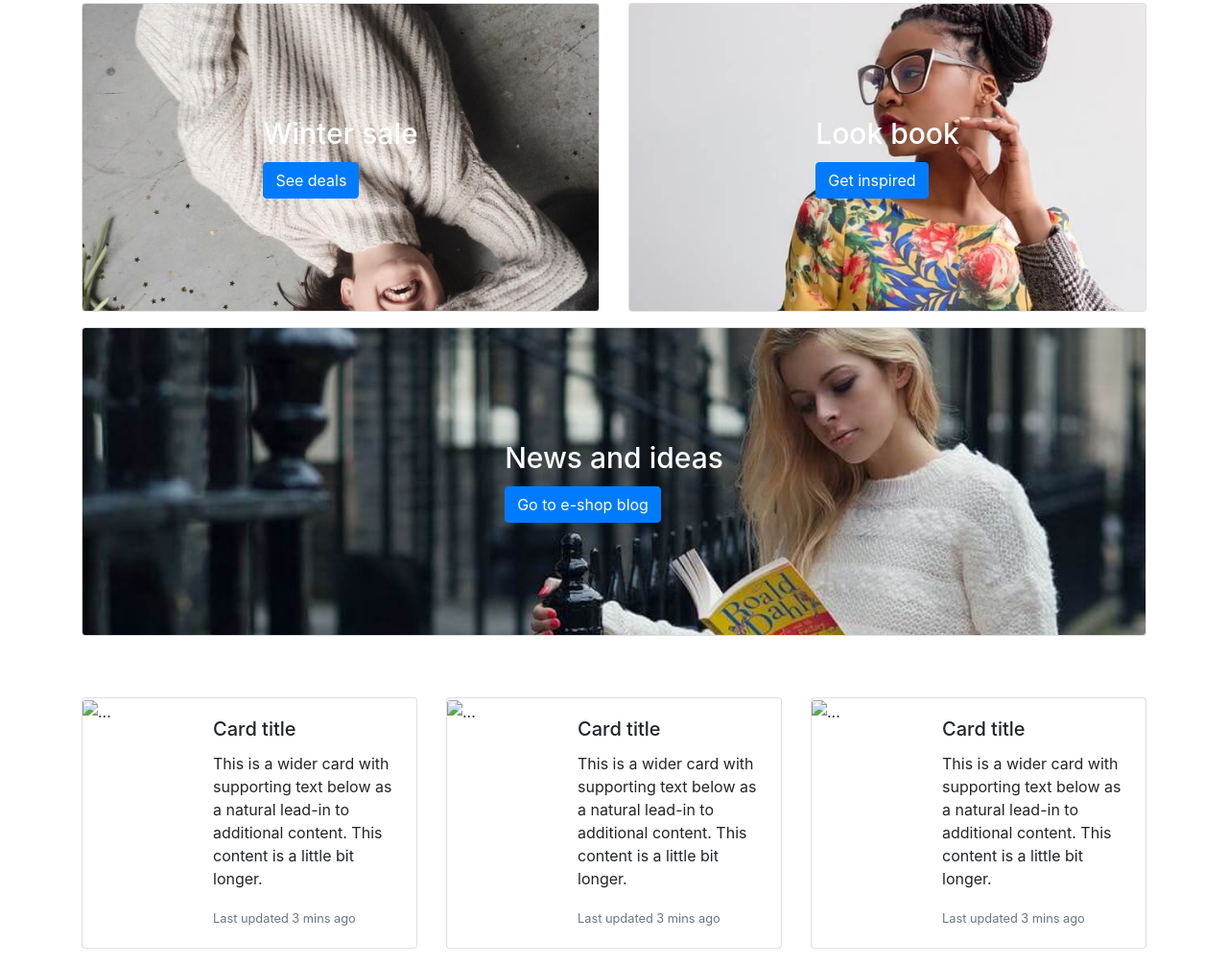
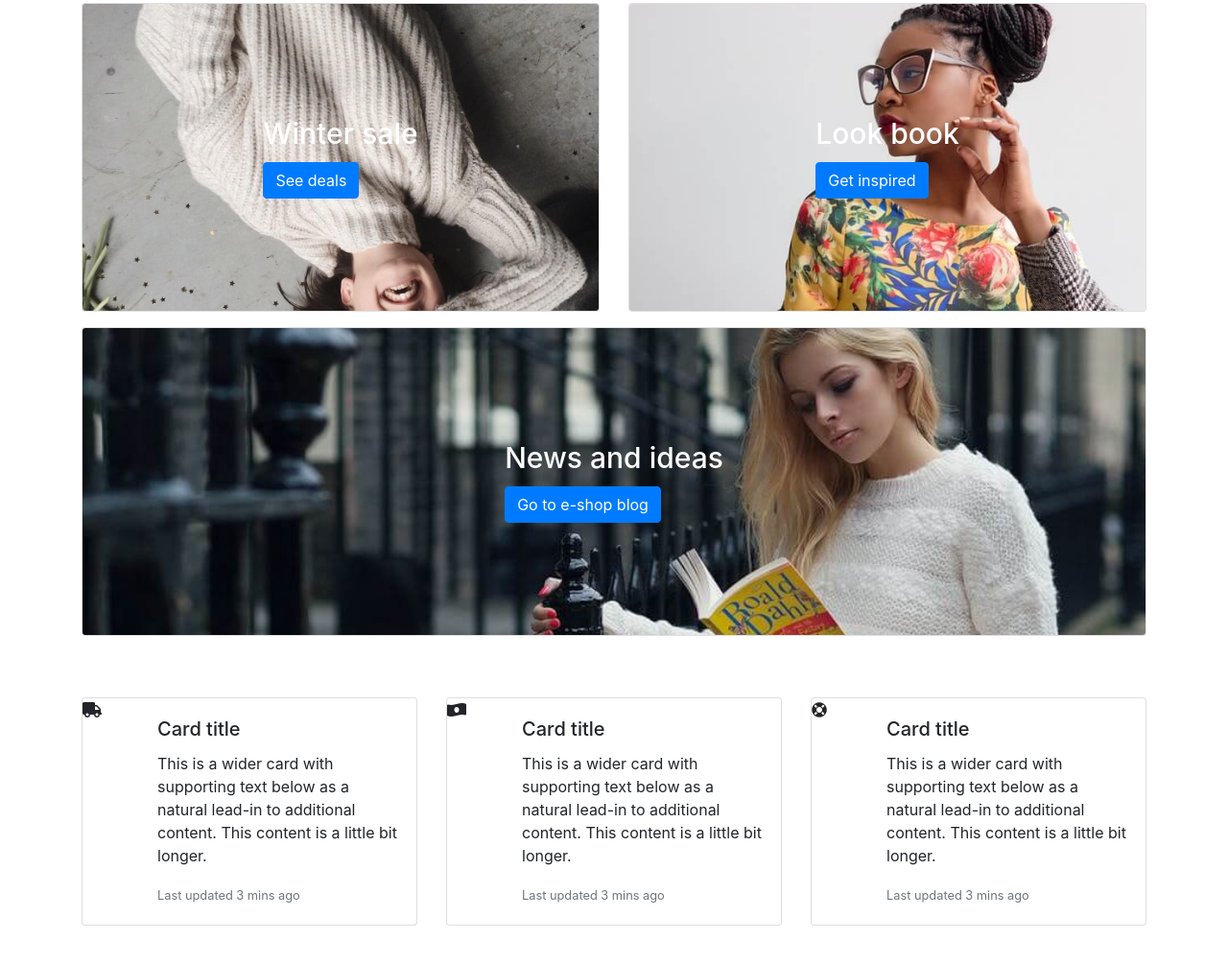
Before and after one commit to Edyta2801/e-shop, a plain HTML site: page index.html in a window 1280 px wide. Shown: the part 1819-2824 px from the top of the page at 96% size. After the commit the page ends 2800 px from the top, so only its background shows below. Drawn offline with nearby package versions, Linux system fonts and the light colour scheme.

Commit message:
add icons from Font Awesome

```diff
--- a/index.html
+++ b/index.html
@@ -184,10 +184,10 @@
                 <div class="col-md-4 ">
                     <div class="card mb-3" style="max-width: 540px;">
                         <div class="row no-gutters">
-                          <div class="col-md-4">
-                            <img src="..." class="card-img" alt="...">
+                          <div class="col-md-2">
+                            <i class="fas fa-truck"></i>
                           </div>
-                          <div class="col-md-8">
+                          <div class="col-md-10">
                             <div class="card-body">
                               <h5 class="card-title">Card title</h5>
                               <p class="card-text">This is a wider card with supporting text below as a natural lead-in to additional content. This content is a little bit longer.</p>
@@ -200,10 +200,10 @@
                 <div class="col-md-4 ">
                     <div class="card mb-3" style="max-width: 540px;">
                         <div class="row no-gutters">
-                          <div class="col-md-4">
-                            <img src="..." class="card-img" alt="...">
+                          <div class="col-md-2">
+                            <i class="fas fa-money-bill-wave-alt"></i>
                           </div>
-                          <div class="col-md-8">
+                          <div class="col-md-10">
                             <div class="card-body">
                               <h5 class="card-title">Card title</h5>
                               <p class="card-text">This is a wider card with supporting text below as a natural lead-in to additional content. This content is a little bit longer.</p>
@@ -216,10 +216,10 @@
                 <div class="col-md-4 ">
                     <div class="card mb-3" style="max-width: 540px;">
                         <div class="row no-gutters">
-                          <div class="col-md-4">
-                            <img src="..." class="card-img" alt="...">
+                          <div class="col-md-2">
+                            <i class="fas fa-life-ring"></i>
                           </div>
-                          <div class="col-md-8">
+                          <div class="col-md-10">
                             <div class="card-body">
                               <h5 class="card-title">Card title</h5>
                               <p class="card-text">This is a wider card with supporting text below as a natural lead-in to additional content. This content is a little bit longer.</p>
```
